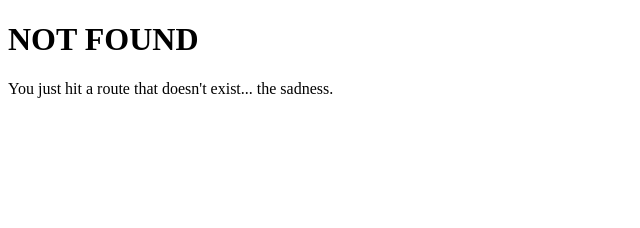
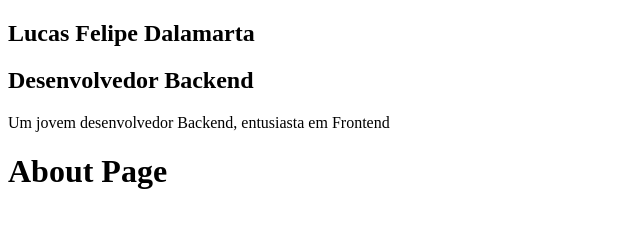
Before and after one commit to Lucas-Dalamarta/My-Blog-Old, a Gatsby site: page /about in a window 1280 px wide. Before the commit this address had no page. Shown: the whole page, without its empty margins (0-640 px from the left). Built offline with nearby package versions, Linux system fonts and the light colour scheme; Gatsby itself is replaced by a stand-in of ours.

Commit message:
Created Profile component and inserted it into layout, also created AboutPage

```diff
--- /dev/null
+++ b/src/components/Profile/index.js
@@ -0,0 +1,11 @@
+import React from 'react'
+
+const Profile = () => (
+  <div className="Profile-wrapper">
+    <h1>Lucas Felipe Dalamarta</h1>
+    <h2>Desenvolvedor Backend</h2>
+    <p>Um jovem desenvolvedor Backend, entusiasta em Frontend</p>
+  </div>
+)
+
+export default Profile
--- a/src/components/layout.js
+++ b/src/components/layout.js
@@ -1,9 +1,15 @@
 import React from "react"
 import PropTypes from "prop-types"
+import Profile from "./Profile"
 
 const Layout = ({ children }) => {
   return (
-    <main>{children}</main>
+    <>
+      <aside>
+        <Profile/>
+      </aside>
+      <main>{children}</main>
+    </>
   )
 }
 
--- /dev/null
+++ b/src/pages/about.js
@@ -0,0 +1,13 @@
+import React from 'react'
+
+import Layout from "../components/layout"
+import SEO from "../components/seo"
+
+const AboutPage = () => (
+  <Layout>
+    <SEO title="About" />
+    <h1>About Page</h1>
+  </Layout>
+)
+
+export default AboutPage
--- a/src/pages/index.js
+++ b/src/pages/index.js
@@ -1,4 +1,5 @@
 import React from "react"
+import { Link } from 'gatsby'
 
 import Layout from "../components/layout"
 import SEO from "../components/seo"
```
